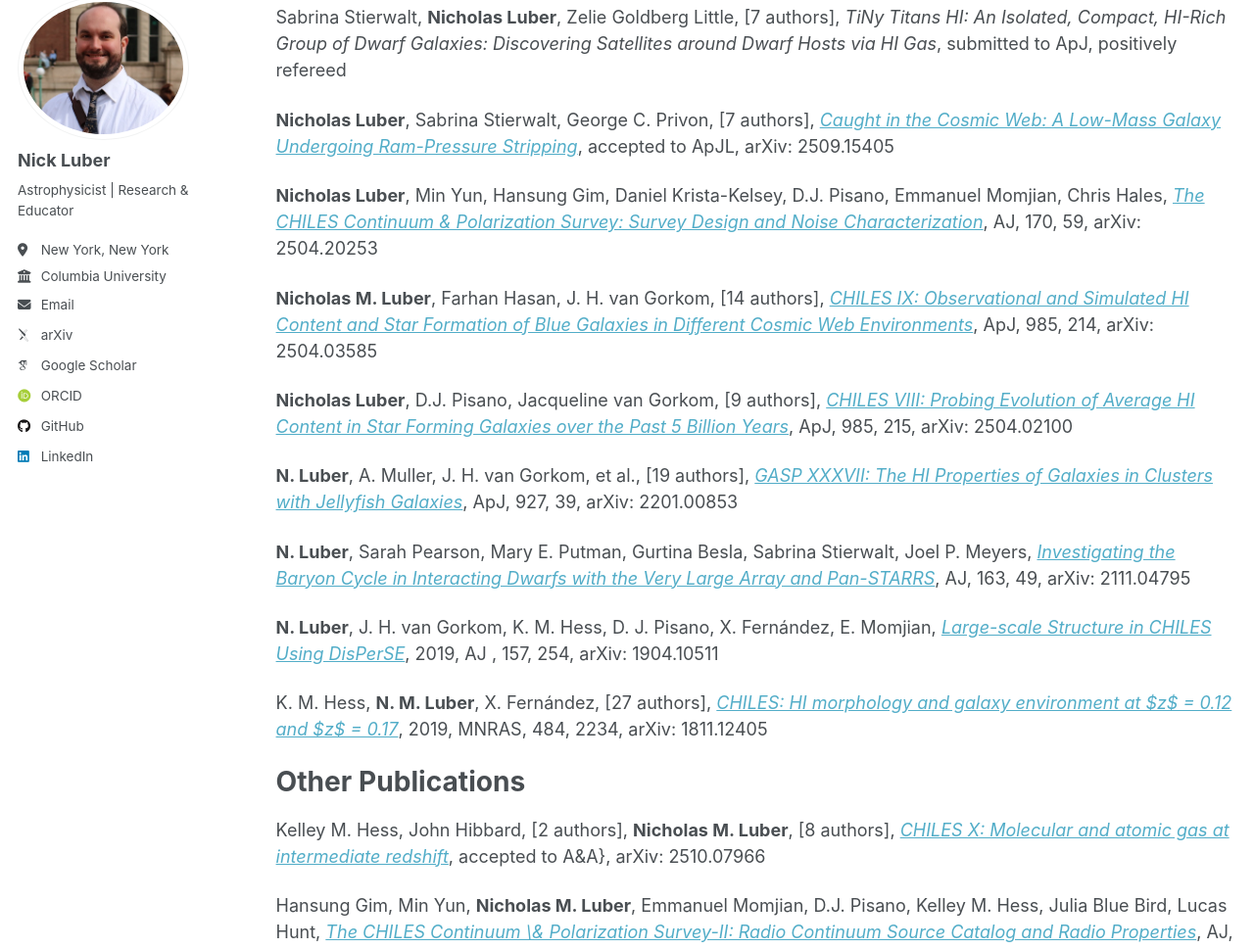
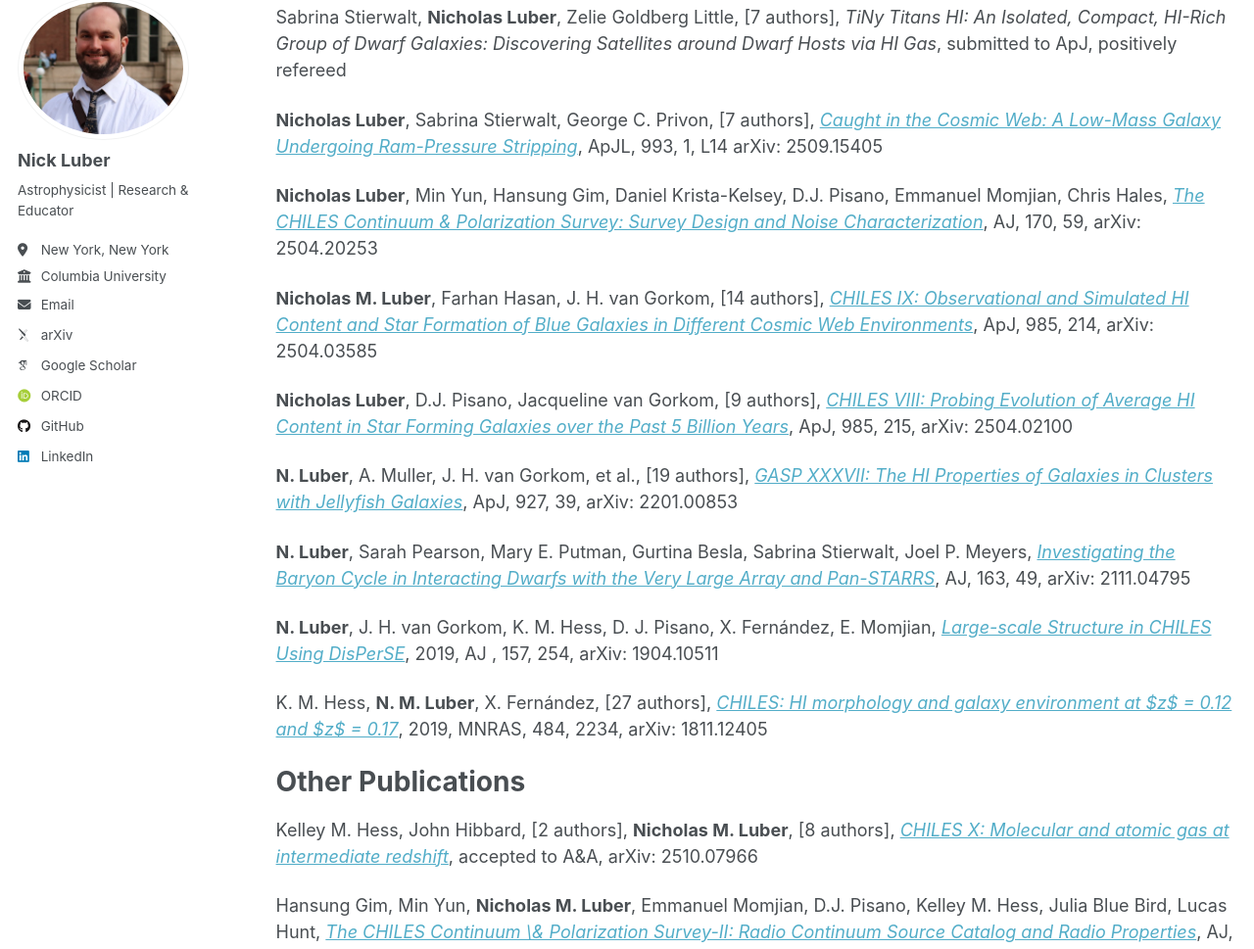
Before and after one commit to nicholasluber/nicholasluber.github.io, a Jekyll site: the page built from _pages/cv.md, in a window 1280 px wide and 1400 px high, scrolled down 1030 px. Shown: the part 121-1090 px from the top of the window at 98% size. Built offline with Jekyll 4.4.1, drawn with Linux system fonts in a browser that asks for light colours; some web fonts are replaced; a script that is not in the unit is left out.

Commit message:
Update publication details for Nicholas Luber

```diff
--- a/_pages/cv.md
+++ b/_pages/cv.md
@@ -50,7 +50,7 @@ J. Blue Bird, **N. Luber**, H. B. Gim, \[8 authors\], *CHILES XI: Resolved HI mo
 
 Sabrina Stierwalt, **Nicholas Luber**, Zelie Goldberg Little, \[7 authors\], *TiNy Titans HI: An Isolated, Compact, HI-Rich Group of Dwarf Galaxies: Discovering Satellites around Dwarf Hosts via HI Gas*, submitted to ApJ, positively refereed
 
-**Nicholas Luber**, Sabrina Stierwalt, George C. Privon, \[7 authors\], [*Caught in the Cosmic Web: A Low-Mass Galaxy Undergoing Ram-Pressure Stripping*](https://ui.adsabs.harvard.edu/abs/2025arXiv250915405L/abstract), accepted to ApJL, arXiv: 2509.15405
+**Nicholas Luber**, Sabrina Stierwalt, George C. Privon, \[7 authors\], [*Caught in the Cosmic Web: A Low-Mass Galaxy Undergoing Ram-Pressure Stripping*](https://ui.adsabs.harvard.edu/abs/2025arXiv250915405L/abstract), ApJL, 993, 1, L14 arXiv: 2509.15405
 
 **Nicholas Luber**, Min Yun, Hansung Gim, Daniel Krista-Kelsey, D.J. Pisano, Emmanuel Momjian, Chris Hales, [*The CHILES Continuum & Polarization Survey: Survey Design and Noise Characterization*](https://ui.adsabs.harvard.edu/abs/2025AJ....170...59L/abstract), AJ, 170, 59, arXiv: 2504.20253
 
@@ -70,7 +70,7 @@ K. M. Hess, **N. M. Luber**, X. Fernández, \[27 authors\], [*CHILES: HI morphol
 Other Publications
 ======
 
-Kelley M. Hess, John Hibbard, \[2 authors\], **Nicholas M. Luber**, \[8 authors\], [*CHILES X: Molecular and atomic gas at intermediate redshift*](https://ui.adsabs.harvard.edu/abs/2025arXiv251007966H/abstract), accepted to A&A}, arXiv: 2510.07966
+Kelley M. Hess, John Hibbard, \[2 authors\], **Nicholas M. Luber**, \[8 authors\], [*CHILES X: Molecular and atomic gas at intermediate redshift*](https://ui.adsabs.harvard.edu/abs/2025arXiv251007966H/abstract), accepted to A&A, arXiv: 2510.07966
 
 Hansung Gim, Min Yun, **Nicholas M. Luber**, Emmanuel Momjian, D.J. Pisano, Kelley M. Hess, Julia Blue Bird, Lucas Hunt, [*The CHILES Continuum \& Polarization Survey-II: Radio Continuum Source Catalog and Radio Properties*](https://ui.adsabs.harvard.edu/abs/2025AJ....170...60G/abstract), AJ, 170, 60, arXiv: 2504.20200
 
```
